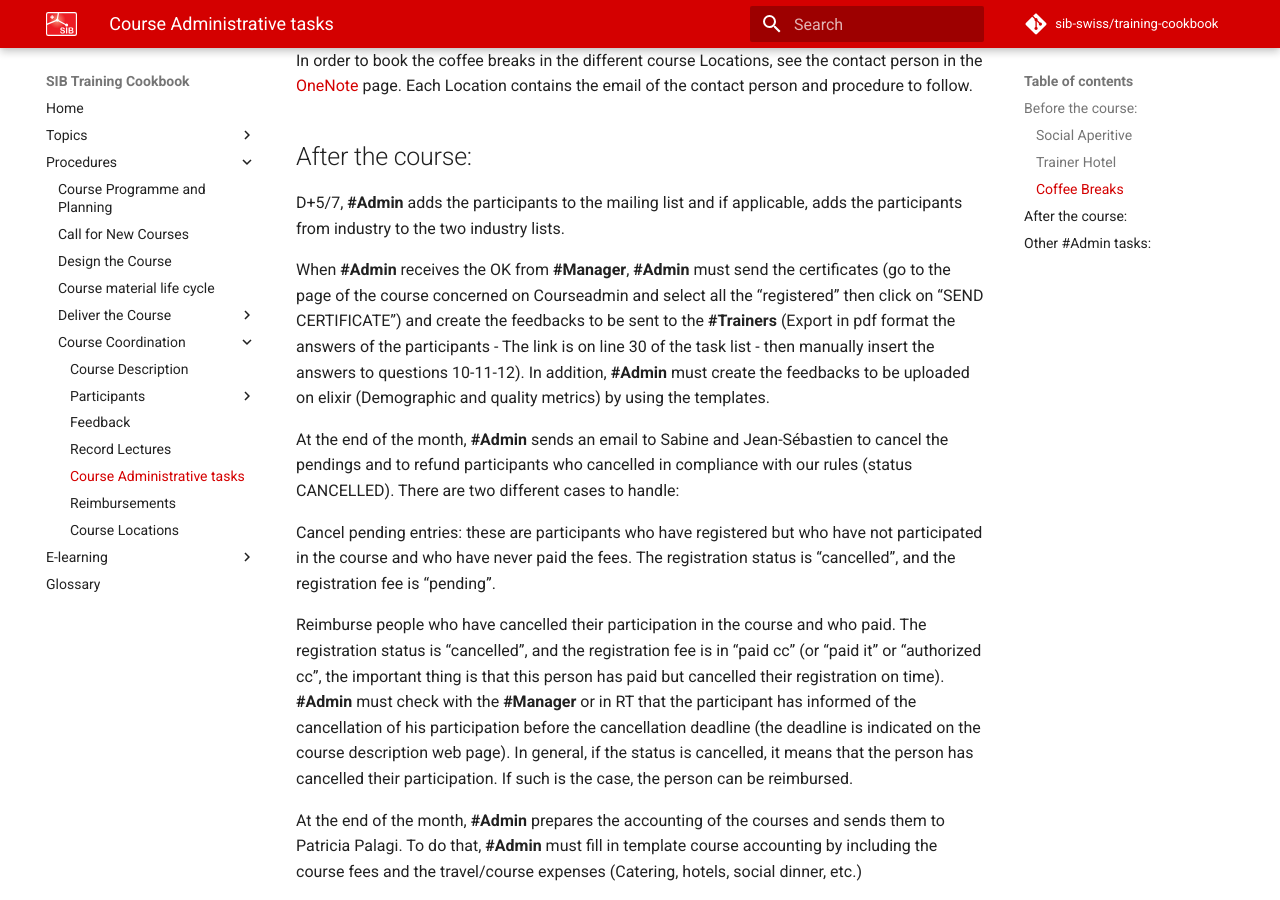
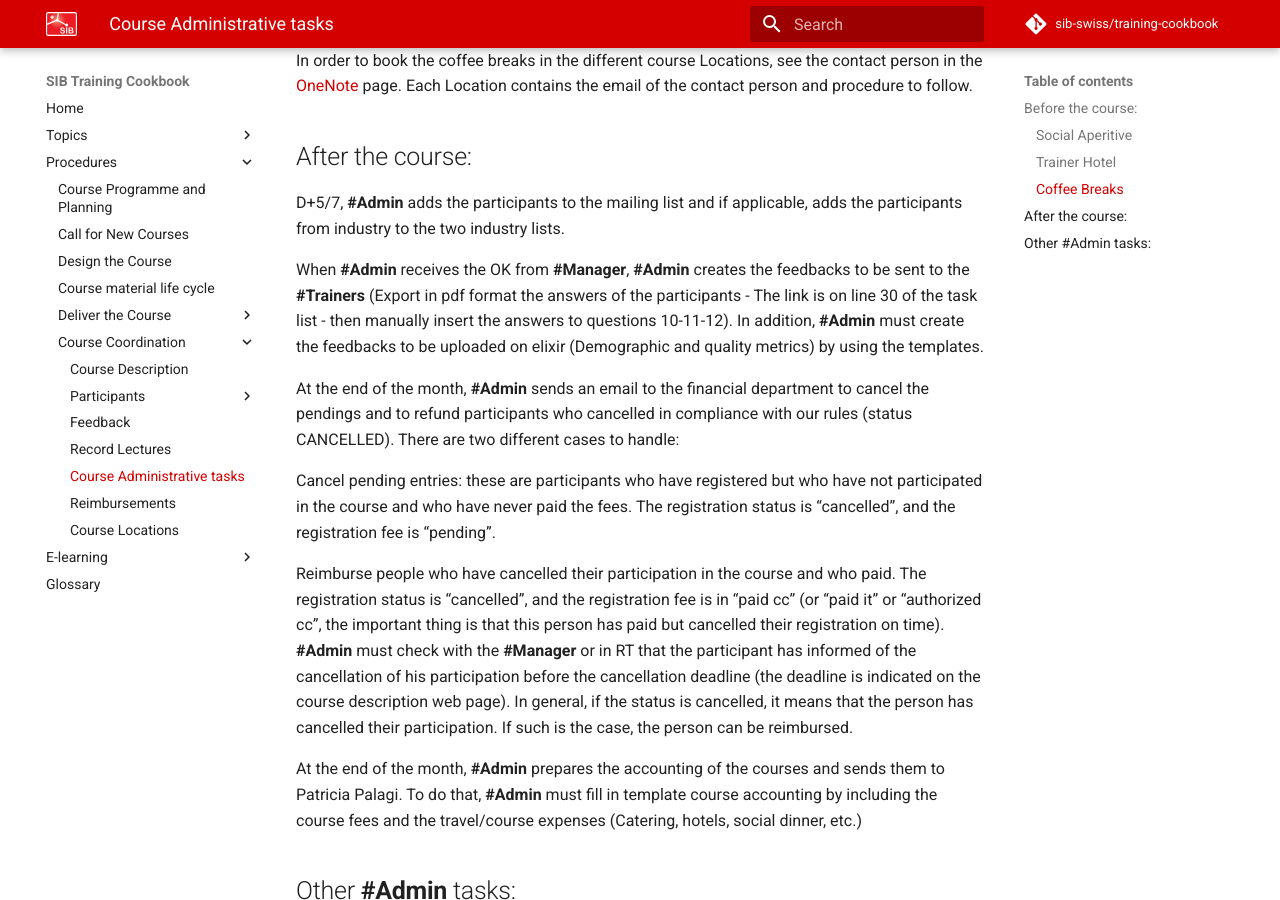
Before and after one commit to sib-swiss/training-cookbook, an MkDocs documentation site: the page built from docs/procedure/admin_tasks.md, in a window 1280 px wide and 900 px high, scrolled down 1079 px. Built offline with MkDocs 1.6.1 and Material for MkDocs 9.7.7, drawn with Linux system fonts in a browser that asks for light colours; comment, search, counter and statistics services are not loaded.

Commit message:
Update admin_tasks.md
removes admin task for sending certificates

```diff
--- a/docs/procedure/admin_tasks.md
+++ b/docs/procedure/admin_tasks.md
@@ -30,9 +30,9 @@ In order to book the coffee breaks in the different course Locations, see the co
 
 D+5/7, **#Admin** adds the participants to the mailing list and if applicable, adds the participants from industry to the two industry lists.
 
-When **#Admin** receives the OK from **#Manager**, **#Admin** must send the certificates (go to the page of the course concerned on Courseadmin and select all the “registered” then click on “SEND CERTIFICATE”) and create the feedbacks to be sent to the **#Trainers** (Export in pdf format the answers of the participants - The link is on line 30 of the task list - then manually insert the answers to questions 10-11-12). In addition, **#Admin** must create the feedbacks to be uploaded on elixir (Demographic and quality metrics) by using the templates.
+When **#Admin** receives the OK from **#Manager**, **#Admin** creates the feedbacks to be sent to the **#Trainers** (Export in pdf format the answers of the participants - The link is on line 30 of the task list - then manually insert the answers to questions 10-11-12). In addition, **#Admin** must create the feedbacks to be uploaded on elixir (Demographic and quality metrics) by using the templates.
 
-At the end of the month, **#Admin** sends an email to Sabine and Jean-Sébastien to cancel the pendings and to refund participants who cancelled in compliance with our rules (status CANCELLED). There are two different cases to handle:
+At the end of the month, **#Admin** sends an email to the financial department to cancel the pendings and to refund participants who cancelled in compliance with our rules (status CANCELLED). There are two different cases to handle:
 
 Cancel pending entries: these are participants who have registered but who have not participated in the course and who have never paid the fees. The registration status is “cancelled”, and the registration fee is “pending”.
 
```
